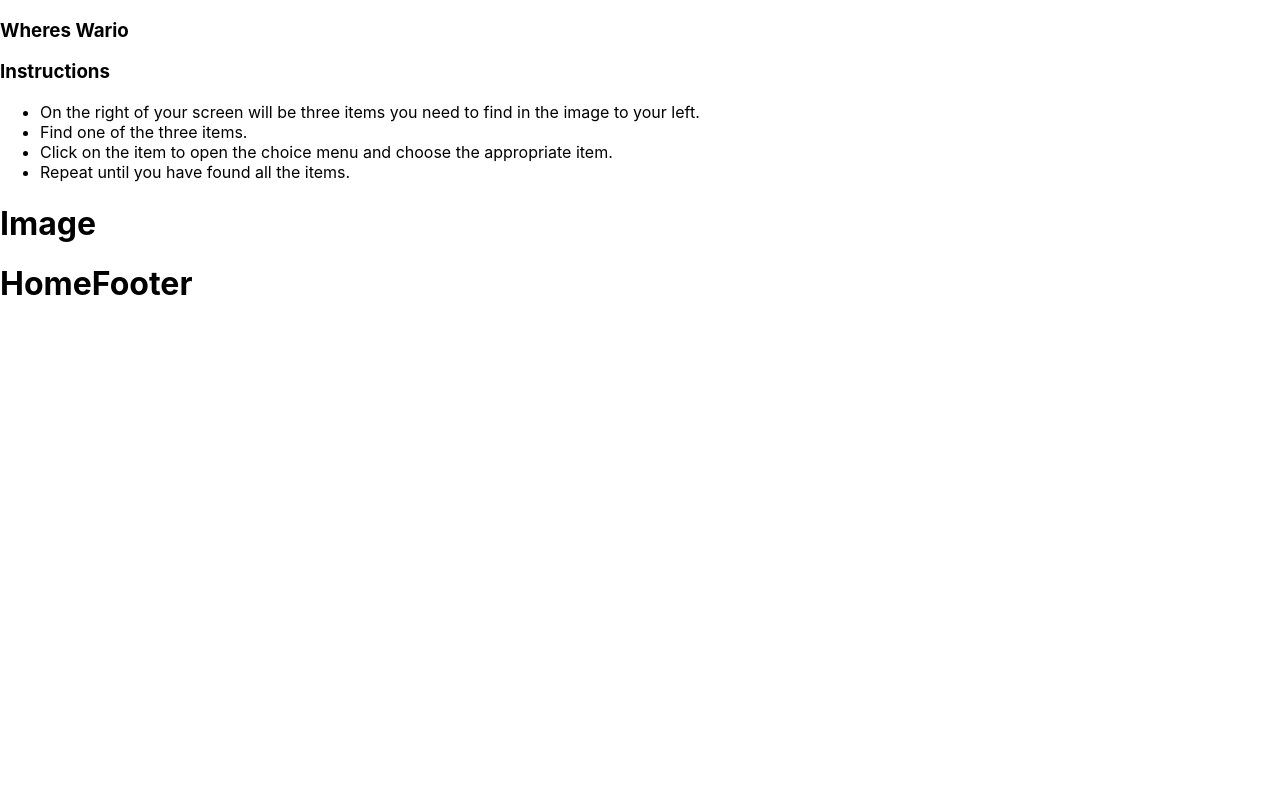
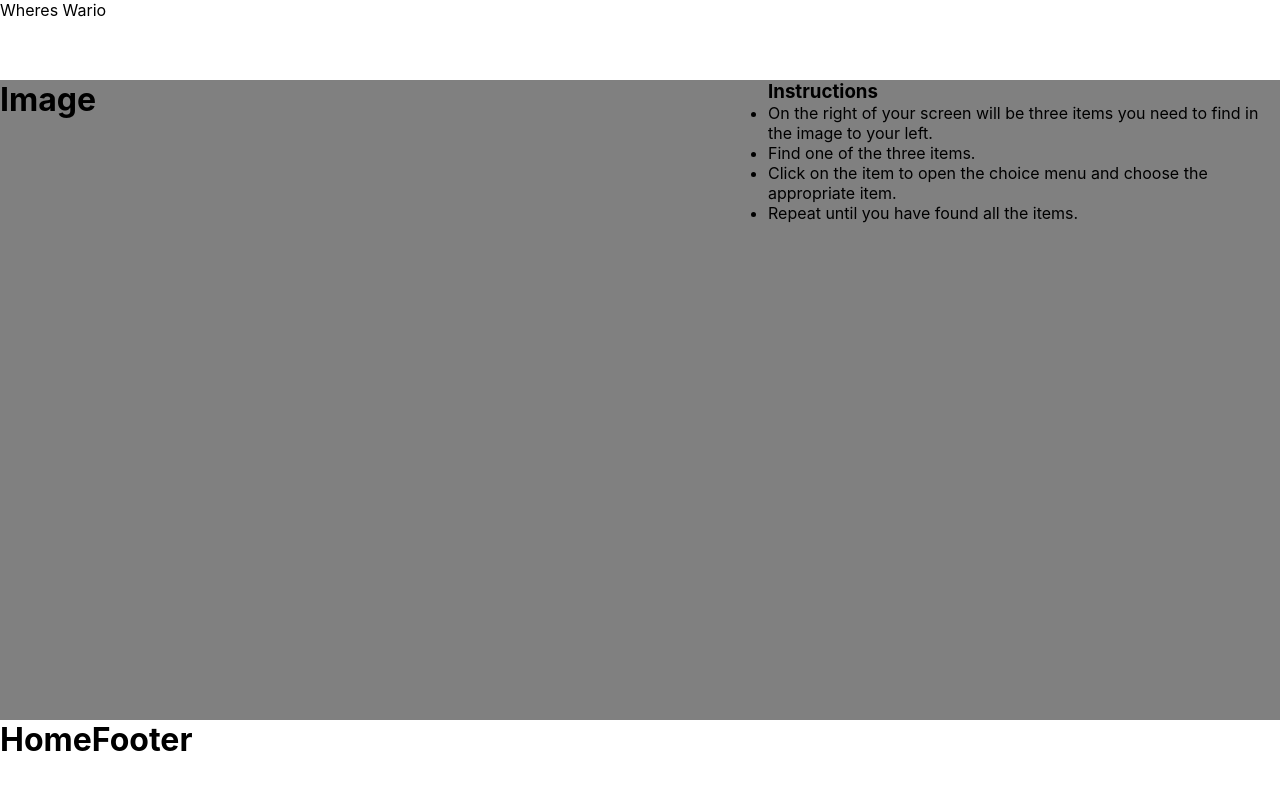
Before and after one commit to Marshnme/where-is-waldo, a React (Create React App) app: page / in a window 1280 px wide. Shown: the top 790 px of the page. Built offline with nearby package versions, Linux system fonts and the light colour scheme.

Commit message:
very basic desktop grid layout for home page  complete

```diff
--- a/src/App.css
+++ b/src/App.css
@@ -1,38 +1,8 @@
-.App {
-  text-align: center;
+*{
+  margin:0;
+  padding:0;
 }
 
-.App-logo {
-  height: 40vmin;
-  pointer-events: none;
+nav{
+  height:10vh;
 }
-
-@media (prefers-reduced-motion: no-preference) {
-  .App-logo {
-    animation: App-logo-spin infinite 20s linear;
-  }
-}
-
-.App-header {
-  background-color: #282c34;
-  min-height: 100vh;
-  display: flex;
-  flex-direction: column;
-  align-items: center;
-  justify-content: center;
-  font-size: calc(10px + 2vmin);
-  color: white;
-}
-
-.App-link {
-  color: #61dafb;
-}
-
-@keyframes App-logo-spin {
-  from {
-    transform: rotate(0deg);
-  }
-  to {
-    transform: rotate(360deg);
-  }
-}
--- a/src/App.js
+++ b/src/App.js
@@ -7,7 +7,7 @@
 
 function App() {
 	return (
-		<div>
+		<div className="app-container">
 			<nav>
 				<Nav />
 			</nav>
@@ -18,7 +18,6 @@
 					<Route path="/scoreboard" element={<Scoreboard />}></Route>
 				</Routes>
 			</main>
-			<footer></footer>
 		</div>
 	);
 }
--- a/src/components/Home.jsx
+++ b/src/components/Home.jsx
@@ -1,20 +1,23 @@
 import Instructions from "./Home Components/Instructions"
 import ImageOverview from "./Home Components/ImageOverview"
 import HomeFooter from "./Home Components/HomeFooter"
+import '../stylesheets/css/home.css'
 
 const Home = () => {
     return (
-        <div>
-            <div>
-                <Instructions />
-            </div>
+        <>
+        <div className="home-container">
             <div>
                 <ImageOverview />
             </div>
             <div>
-                <HomeFooter />
+                <Instructions />
             </div>
         </div>
+        <footer>
+            <HomeFooter />
+        </footer>
+        </>
     )
 }
 
--- a/src/components/Nav.jsx
+++ b/src/components/Nav.jsx
@@ -1,8 +1,8 @@
-
+import '../stylesheets/css/nav.css'
 const Nav = () => {
     return (
         <div>
-            <h3>Wheres Wario</h3>
+            <p>Wheres Wario</p>
         </div>
     )
 }
--- a/src/stylesheets/css/home.css
+++ b/src/stylesheets/css/home.css
@@ -1,3 +1,12 @@
+.home-container {
+  background-color: gray;
+  height: 80vh;
+  display: grid;
+  grid-template-columns: 60% 40%;
+}
 
+footer {
+  height: 10vh;
+}
 
 /*# sourceMappingURL=home.css.map */
--- /dev/null
+++ b/src/stylesheets/css/nav.css
@@ -0,0 +1,3 @@
+
+
+/*# sourceMappingURL=nav.css.map */
--- a/src/stylesheets/scss/home.scss
+++ b/src/stylesheets/scss/home.scss
@@ -0,0 +1,13 @@
+
+.home-container{
+    background-color: gray;
+    height:80vh;
+
+
+    display:grid;
+    grid-template-columns: 60% 40%;
+}
+
+footer{
+    height:10vh;
+}
```
Also changed, not shown: src/stylesheets/scss/nav.scss (added), 2 other files (tests, documents, lock files or other folders).
